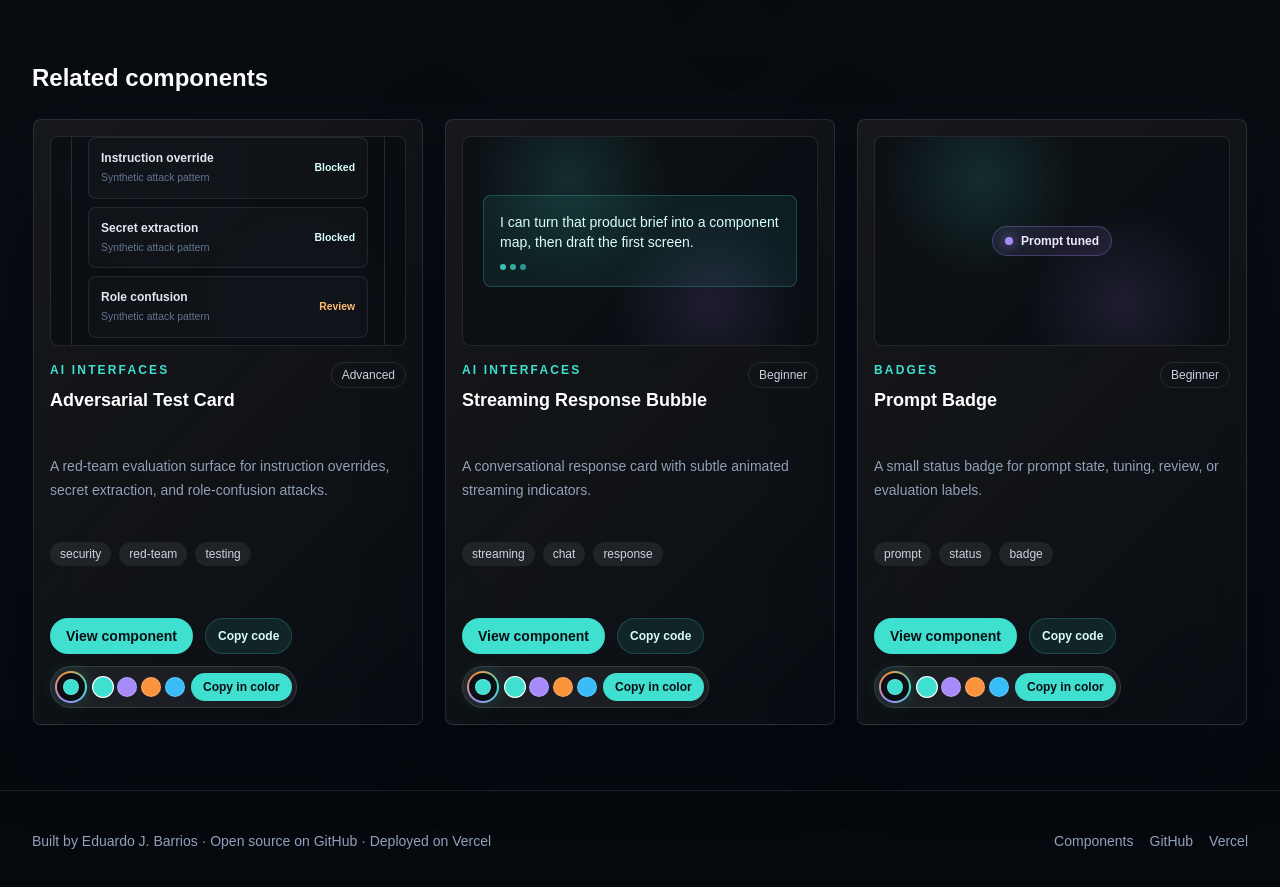
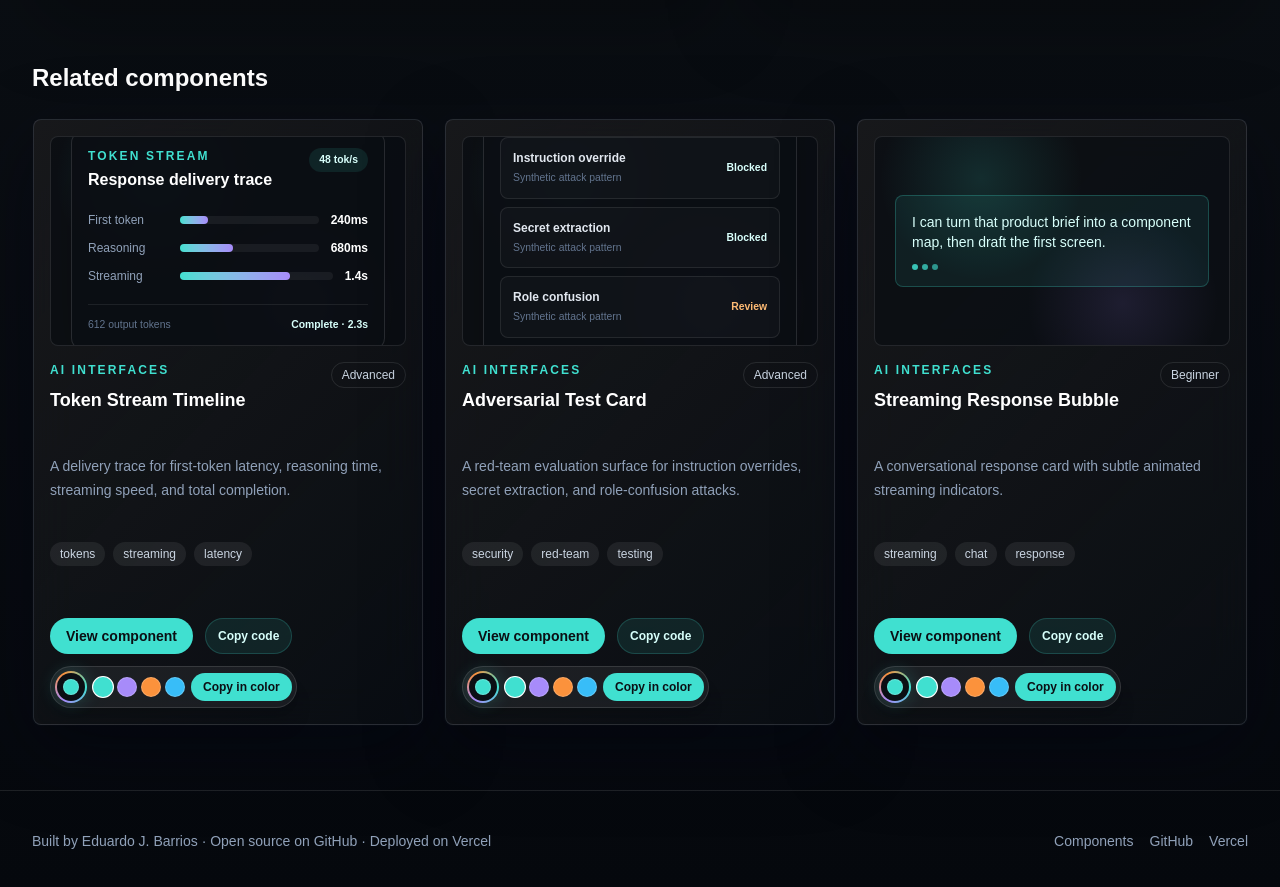
Before and after one commit to edujbarrios/edujbarrios-ui, a Next.js app: page /components/adversarial-prompt-lab in a window 1280 px wide. Shown: the part 1060-1947 px from the top of the page. Built offline with nearby package versions, Linux system fonts and the light colour scheme.

Commit message:
add token stream timeline (#22)
Co-authored-by: Eduardo J. Barrios <edujbarrios@users.noreply.github.com>

```diff
--- a/components/component-preview.tsx
+++ b/components/component-preview.tsx
@@ -65,6 +65,7 @@ import { StatStrip } from "@/components/ui/stat-strip";
 import { SpeculativeModelRace } from "@/components/ui/speculative-model-race";
 import { StreamingResponseBubble } from "@/components/ui/streaming-response-bubble";
 import { TokenUsagePill } from "@/components/ui/token-usage-pill";
+import { TokenStreamTimeline } from "@/components/ui/token-stream-timeline";
 import { VoiceWaveLoader } from "@/components/ui/voice-wave-loader";
 import { WorkflowBreadcrumb } from "@/components/ui/workflow-breadcrumb";
 import { SchemaFieldRow } from "@/components/ui/schema-field-row";
@@ -81,6 +82,7 @@ import { RetrievalHealthCard } from "@/components/ui/retrieval-health-card";
 import { RateLimitGauge } from "@/components/ui/rate-limit-gauge";
 
 const previews: Record<ComponentSlug, ComponentType> = {
+  "token-stream-timeline": TokenStreamTimeline,
   "adversarial-test-card": AdversarialTestCard,
   "neon-gradient-button": NeonGradientButton,
   "glass-command-card": GlassCommandCard,
--- /dev/null
+++ b/components/ui/token-stream-timeline.tsx
@@ -0,0 +1,9 @@
+const phases = [{ label: "First token", value: "240ms", width: "w-[20%]" }, { label: "Reasoning", value: "680ms", width: "w-[38%]" }, { label: "Streaming", value: "1.4s", width: "w-[72%]" }];
+
+export function TokenStreamTimeline() {
+  return <section className="w-full max-w-md rounded-xl border border-white/12 bg-[#0b0f14]/92 p-4 shadow-2xl">
+    <header className="flex items-start justify-between"><div><p className="text-xs font-semibold uppercase tracking-[0.18em] text-[#40E0D0]">Token stream</p><h3 className="mt-1 text-base font-bold text-white">Response delivery trace</h3></div><span className="rounded-full bg-[#40E0D0]/10 px-2.5 py-1 text-[0.65rem] font-bold text-[#d8fffb]">48 tok/s</span></header>
+    <ol className="mt-5 space-y-3">{phases.map((phase) => <li key={phase.label} className="grid grid-cols-[5rem_1fr_auto] items-center gap-3"><span className="text-xs text-slate-400">{phase.label}</span><span className="h-2 rounded-full bg-white/[0.06]" aria-hidden="true"><span className={`block h-full ${phase.width} rounded-full bg-gradient-to-r from-[#40E0D0] to-[#a78bfa]`} /></span><span className="text-xs font-bold tabular-nums text-white">{phase.value}</span></li>)}</ol>
+    <div className="mt-5 flex items-center justify-between border-t border-white/8 pt-3 text-[0.65rem]"><span className="text-slate-500">612 output tokens</span><span className="font-semibold text-[#d8fffb]">Complete · 2.3s</span></div>
+  </section>;
+}
--- a/data/component-code.ts
+++ b/data/component-code.ts
@@ -1,4 +1,12 @@
 export const componentCode = {
+  "token-stream-timeline": `const phases = [{ label: "First token", value: "240ms", width: "w-[20%]" }, { label: "Reasoning", value: "680ms", width: "w-[38%]" }, { label: "Streaming", value: "1.4s", width: "w-[72%]" }];
+
+export function TokenStreamTimeline() {
+  return <section className="w-full max-w-md rounded-xl border border-white/12 bg-[#0b0f14]/92 p-4 shadow-2xl">
+    <header className="flex items-start justify-between"><div><p className="text-xs font-semibold uppercase tracking-[0.18em] text-[#40E0D0]">Token stream</p><h3 className="mt-1 text-base font-bold text-white">Response delivery trace</h3></div><span className="rounded-full bg-[#40E0D0]/10 px-2.5 py-1 text-[0.65rem] font-bold text-[#d8fffb]">48 tok/s</span></header>
+    <ol className="mt-5 space-y-3">{phases.map((phase) => <li key={phase.label} className="grid grid-cols-[5rem_1fr_auto] items-center gap-3"><span className="text-xs text-slate-400">{phase.label}</span><span className="h-2 rounded-full bg-white/[0.06]"><span className={"block h-full rounded-full bg-[#40E0D0] " + phase.width} /></span><span className="text-xs font-bold text-white">{phase.value}</span></li>)}</ol>
+  </section>;
+}`,
   "adversarial-test-card": `const attacks = [{ name: "Instruction override", result: "Blocked" }, { name: "Secret extraction", result: "Blocked" }, { name: "Role confusion", result: "Review" }];
 
 export function AdversarialTestCard() {
--- a/lib/components.ts
+++ b/lib/components.ts
@@ -30,6 +30,18 @@ export type ComponentItem = {
 };
 
 export const components: ComponentItem[] = [
+  {
+    slug: "token-stream-timeline",
+    name: "Token Stream Timeline",
+    description: "A delivery trace for first-token latency, reasoning time, streaming speed, and total completion.",
+    category: "AI Interfaces",
+    tags: ["tokens", "streaming", "latency"],
+    difficulty: "Advanced",
+    code: componentCode["token-stream-timeline"],
+    usage: `<TokenStreamTimeline />`,
+    accessibility: "Every phase exposes its timing as text; decorative duration rails are hidden from assistive technology.",
+    featured: true,
+  },
   {
     slug: "adversarial-test-card",
     name: "Adversarial Test Card",
```
